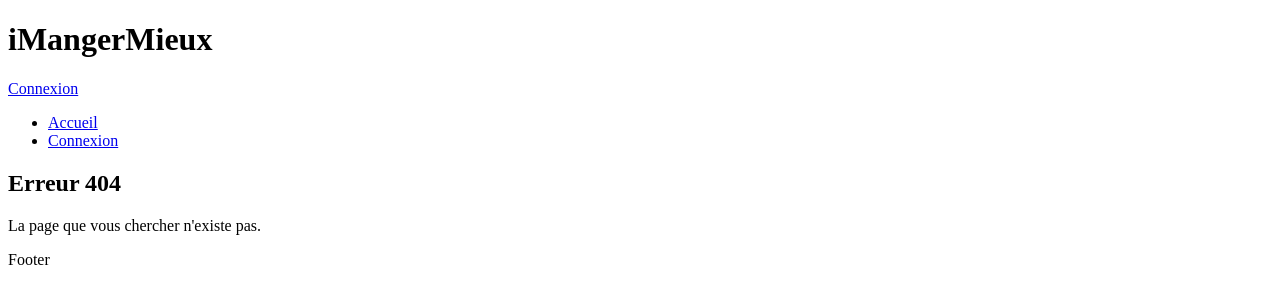
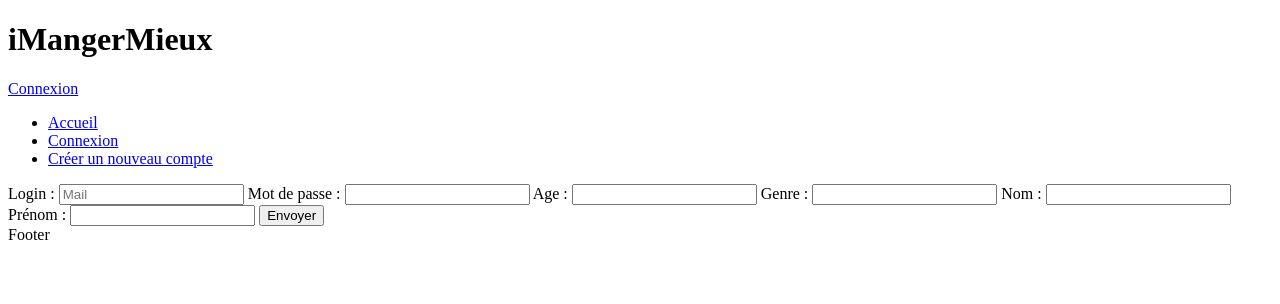
Before and after one commit to Alin236/iMangerMieux, a PHP site: page /index.php?page=newAccount in a window 1280 px wide. Shown: the top 304 px of the page. Run offline with PHP 8.4, Linux system fonts and the light colour scheme; some libraries are stand-ins or nearby versions.

Commit message:
Renommage

```diff
--- /dev/null
+++ b/frontend/newAccount.php
@@ -0,0 +1,15 @@
+<form action="/backend/user.php" method="POST">
+    <label for="inputLogin">Login :</label>
+    <input id="inputLogin" name="login" placeholder="Mail">
+    <label for="inputMotDePasse">Mot de passe :</label>
+    <input id="inputMotDePasse" name="mot_de_passe">
+    <label for="inputAge">Age :</label>
+    <input id="inputAge" name="age">
+    <label for="inputGenre">Genre :</label>
+    <input id="inputGenre" name="genre">
+    <label for="inputNom">Nom :</label>
+    <input id="inputNom" name="nom">
+    <label for="inputPrenom">Prénom :</label>
+    <input id="inputPrenom" name="prenom">
+    <button type="submit">Envoyer</button>
+</form>
--- a/frontend/var/myMenu.php
+++ b/frontend/var/myMenu.php
@@ -4,5 +4,6 @@
         //idPage => titre
         'accueil' => array( 'Accueil' ),
         'connection' => array( 'Connexion' ),
+        'newAccount' => array( 'Créer un nouveau compte')
     );
 ?>
```
